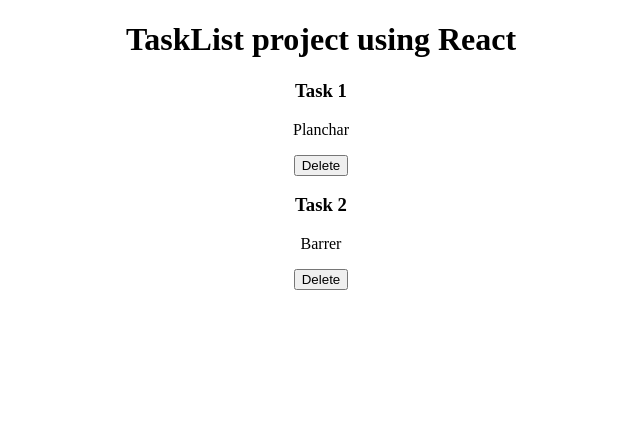
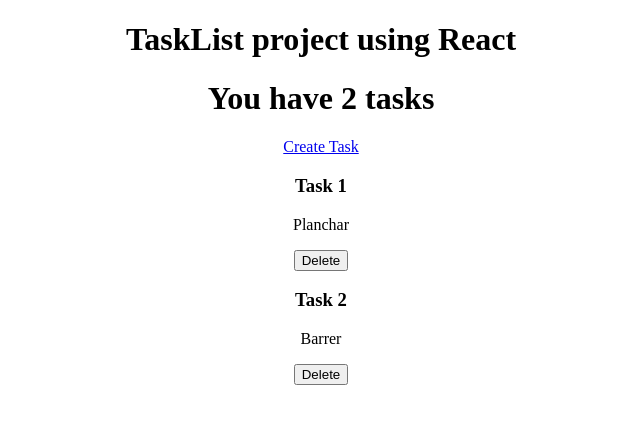
Before and after one commit to carlosdelblanco/react-crud-project, a React (Create React App) app: page / in a window 1280 px wide. Shown: the top 424 px of the page, without its empty margins (319-959 px from the left). Built offline with nearby package versions, Linux system fonts and the light colour scheme.

Commit message:
Add task button

```diff
--- a/src/app/components/TaskForm.js
+++ b/src/app/components/TaskForm.js
@@ -1,5 +1,6 @@
 import { useState } from "react";
 import { useDispatch } from "react-redux";
+import { useNavigate } from "react-router-dom";
 import { v4 as uuid } from "uuid";
 import { addTask } from "../features/tasks/taskSlice";
 
@@ -10,6 +11,7 @@
   });
 
   const dispatch = useDispatch();
+  const navigate = useNavigate();
 
   const handleChange = (e) => {
     setTask({
@@ -26,6 +28,7 @@
         id: uuid(),
       })
     );
+    navigate("/");
   };
 
   return (
--- a/src/app/components/TasksList.js
+++ b/src/app/components/TasksList.js
@@ -1,4 +1,5 @@
 import { useDispatch, useSelector } from "react-redux";
+import { Link } from "react-router-dom";
 import { deleteTask } from "../features/tasks/taskSlice";
 
 function TasksList() {
@@ -11,6 +12,10 @@
 
   return (
     <div>
+      <header>
+        <h1>You have {tasks.length} tasks </h1>
+        <Link to="/create-task">Create Task</Link>
+      </header>
       {tasks?.map((task) => (
         <div key={task.id}>
           <h3>{task.title}</h3>
```
